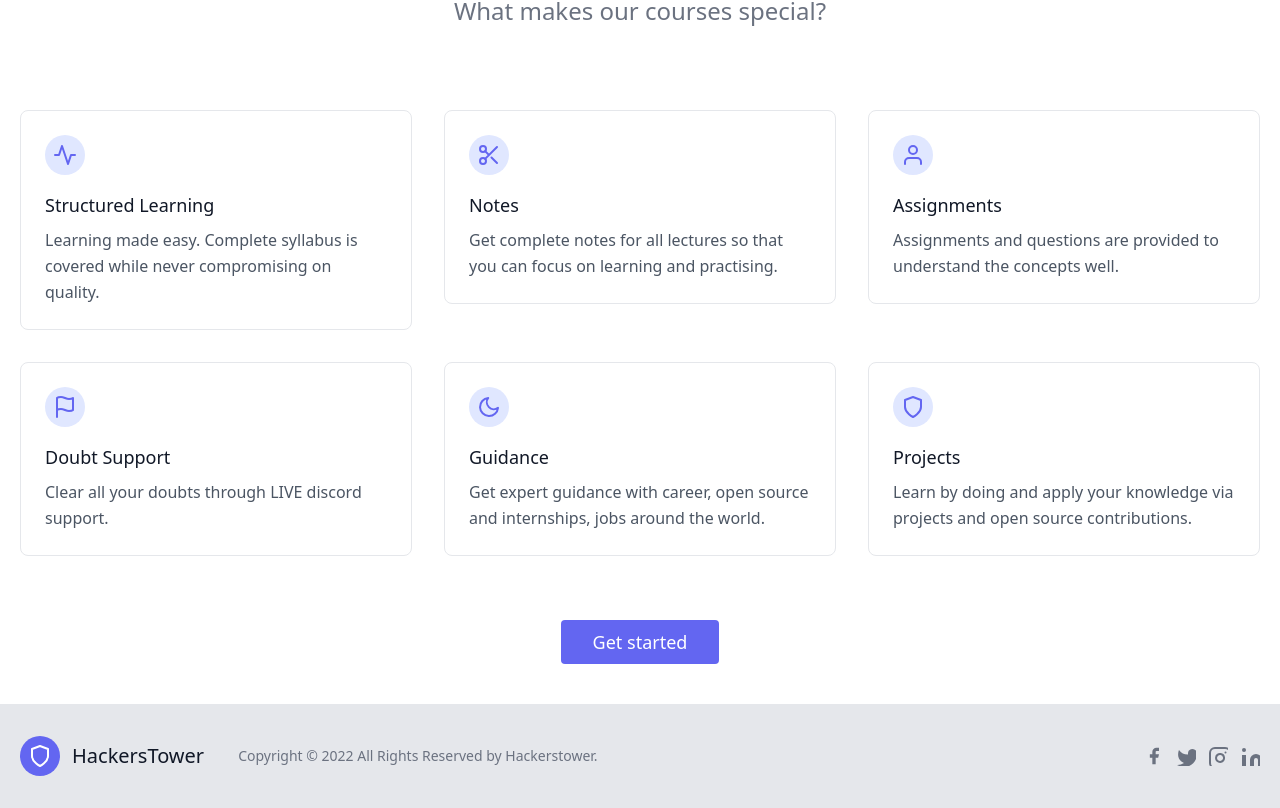
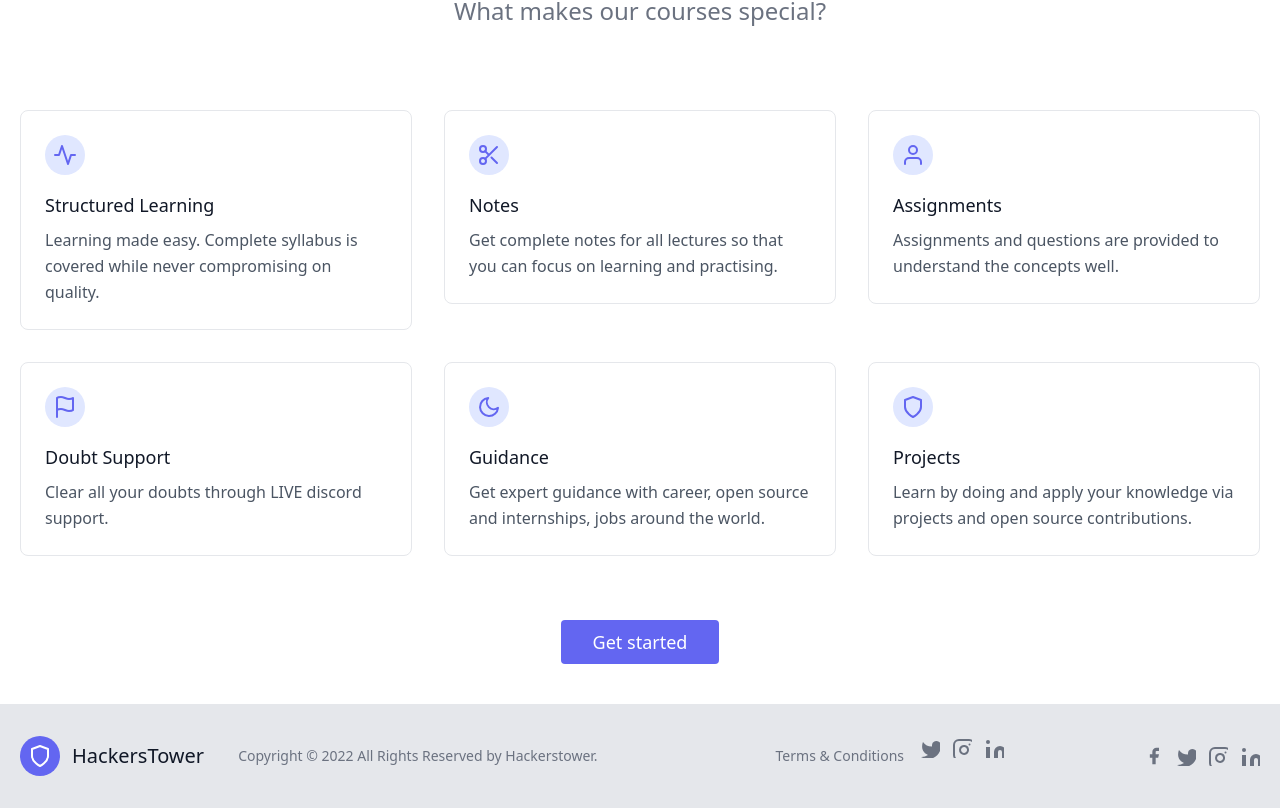
Before and after one commit to tony83033/HackersTower-nextjs, a Next.js app: page / in a window 1280 px wide. Shown: the part 767-1575 px from the top of the page. Built offline with nearby package versions, Linux system fonts and the light colour scheme.

Commit message:
update Term

```diff
--- a/components/Footer.js
+++ b/components/Footer.js
@@ -29,6 +29,65 @@
         target="_blank"
       />
     </p>
+
+    <span className="inline-flex sm:ml-auto sm:mt-0 mt-4 justify-center sm:justify-start">
+      <a className="text-gray-500 cursor-pointer " href='https://merchant.razorpay.com/policy/LyNCFirGcMeVKd/terms' target="_blank" rel="noreferrer">
+      <p className="text-sm text-gray-500 sm:ml-4 sm:pl-4 sm:border-l-2 sm:border-gray-200 sm:py-2 sm:mt-0 mt-4">
+      Terms & Conditions
+      <a
+        href="https://twitter.com/knyttneve"
+        className="text-gray-600 ml-1"
+        rel="noopener noreferrer"
+        target="_blank"
+      />
+    </p>
+
+      </a>
+      <a className="ml-3 text-gray-500">
+        <svg
+          fill="currentColor"
+          strokeLinecap="round"
+          strokeLinejoin="round"
+          strokeWidth={2}
+          className="w-5 h-5"
+          viewbox="0 0 24 24"
+        >
+          <path d="M23 3a10.9 10.9 0 01-3.14 1.53 4.48 4.48 0 00-7.86 3v1A10.66 10.66 0 013 4s-4 9 5 13a11.64 11.64 0 01-7 2c9 5 20 0 20-11.5a4.5 4.5 0 00-.08-.83A7.72 7.72 0 0023 3z" />
+        </svg>
+      </a>
+      <a className="ml-3 text-gray-500 cursor-pointer"  href='https://www.instagram.com/hackerstowerofficial/' target="_blank" rel="noreferrer">
+        <svg
+          fill="none"
+          stroke="currentColor"
+          strokeLinecap="round"
+          strokeLinejoin="round"
+          strokeWidth={2}
+          className="w-5 h-5"
+          viewbox="0 0 24 24"
+        >
+          <rect width={20} height={20} x={2} y={2} rx={5} ry={5} />
+          <path d="M16 11.37A4 4 0 1112.63 8 4 4 0 0116 11.37zm1.5-4.87h.01" />
+        </svg>
+      </a>
+      <a className="ml-3 text-gray-500">
+        <svg
+          fill="currentColor"
+          stroke="currentColor"
+          strokeLinecap="round"
+          strokeLinejoin="round"
+          strokeWidth={0}
+          className="w-5 h-5"
+          viewbox="0 0 24 24"
+        >
+          <path
+            stroke="none"
+            d="M16 8a6 6 0 016 6v7h-4v-7a2 2 0 00-2-2 2 2 0 00-2 2v7h-4v-7a6 6 0 016-6zM2 9h4v12H2z"
+          />
+          <circle cx={4} cy={4} r={2} stroke="none" />
+        </svg>
+      </a>
+    </span>
+
     <span className="inline-flex sm:ml-auto sm:mt-0 mt-4 justify-center sm:justify-start">
       <a className="text-gray-500 cursor-pointer " href='https://www.instagram.com/hackerstowerofficial/' target="_blank" rel="noreferrer">
         <svg
```
